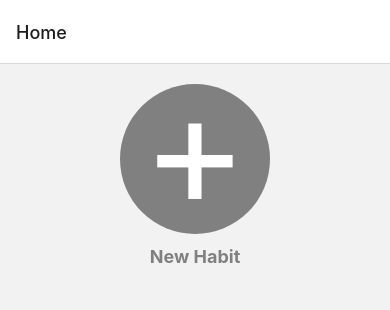
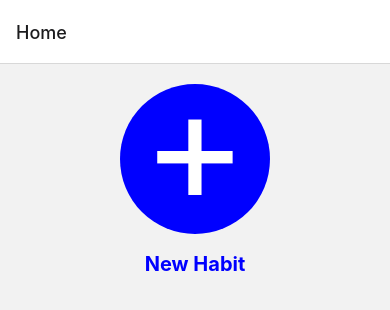
Before and after one commit to MehmetOguzhanTor/HabitTracker, a React Native app: screen /Home in a window 390 px wide. Shown: the top 310 px of the page. Built offline with nearby package versions, Linux system fonts and the light colour scheme.

Commit message:
The New Habit button and text style is change

```diff
--- a/src/components/Button.js
+++ b/src/components/Button.js
@@ -10,7 +10,7 @@ const ButtonComponent = ({onPress, title, children }) => {
     };
     const buttonStyle = {
         ...styles.button,
-        backgroundColor: 'grey',
+        backgroundColor: 'blue',
     };
     return (
         <TouchableOpacity onPress={handlePress} style={buttonStyle}>
--- a/src/screens/HomeScreen.js
+++ b/src/screens/HomeScreen.js
@@ -38,7 +38,9 @@ const styles = StyleSheet.create({
     paddingTop: 20,
 },
   plusStyle: {
+    marginTop: 5,
     fontSize: 160,
+    alignItems: 'center',
     color: 'white',
 },
   selectedHabitText: {
@@ -48,9 +50,10 @@ const styles = StyleSheet.create({
     color: 'red',
   },
   buttonTextStyle: {
-    fontSize: 18,
+    fontSize: 20,
     fontWeight: 'bold',
-    color: 'grey',
+    marginTop: 5,
+    color: 'blue',
   },
   habitsList: {
     width: '100%',
```
